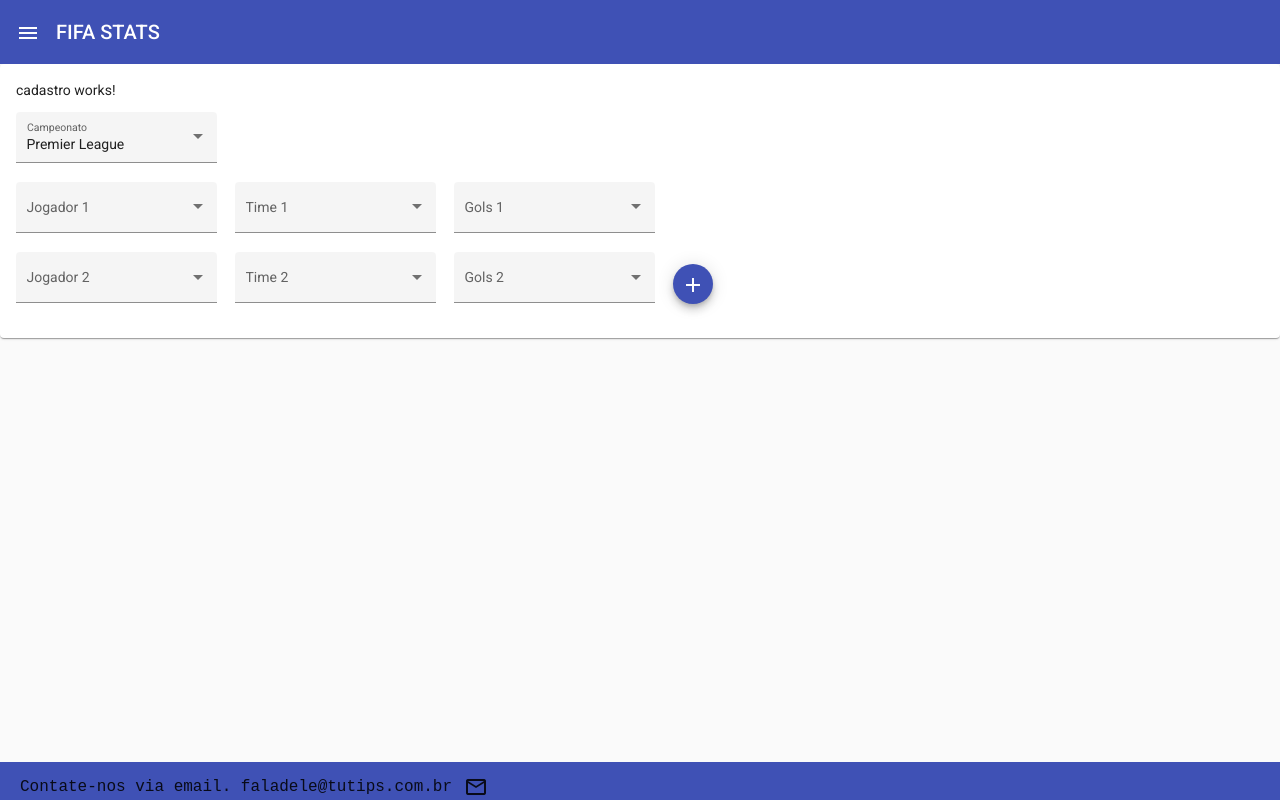
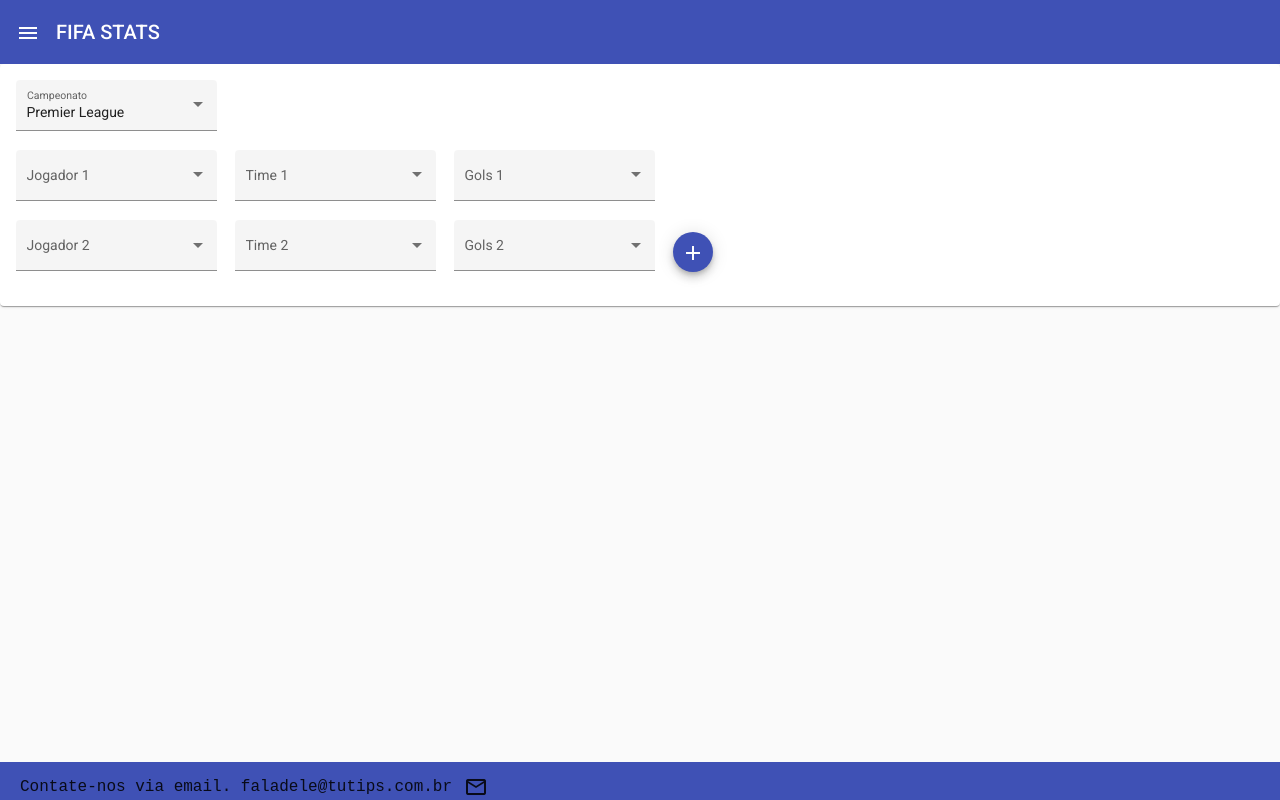
Before and after one commit to celove/angular-stats, an Angular app: page /cadastro in a window 1280 px wide. Built offline with nearby package versions, Linux system fonts and the light colour scheme.

Commit message:
retirada comentario

```diff
--- a/src/app/cadastro/cadastro.component.html
+++ b/src/app/cadastro/cadastro.component.html
@@ -1,5 +1,5 @@
 <mat-card>
-    <p>cadastro works!</p>
+    <!-- <p>cadastro works!</p> -->
 
     <mat-form-field appearance="fill">
         <mat-label>Campeonato</mat-label>
```
